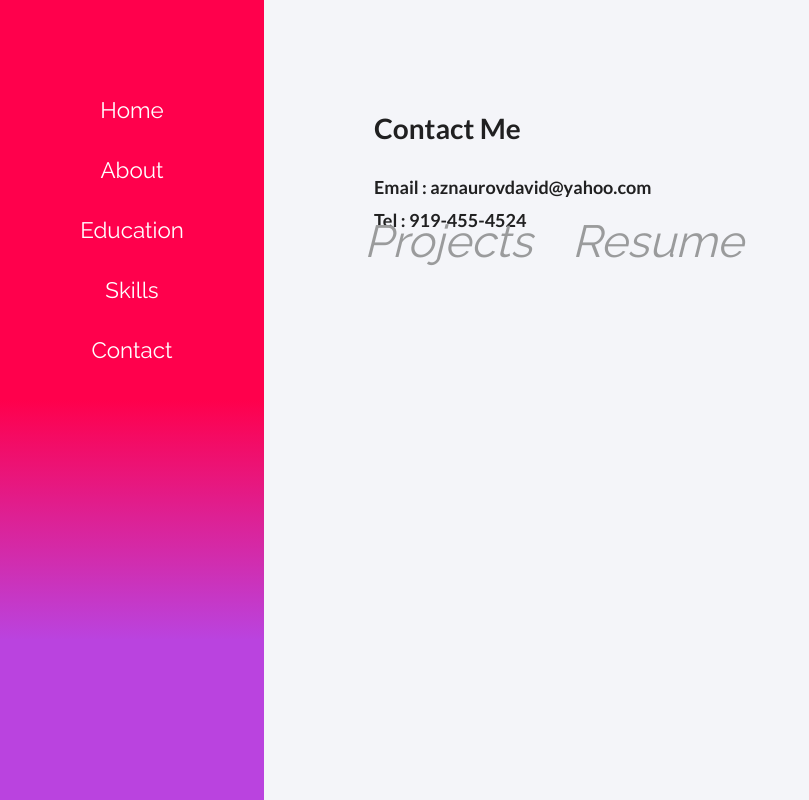
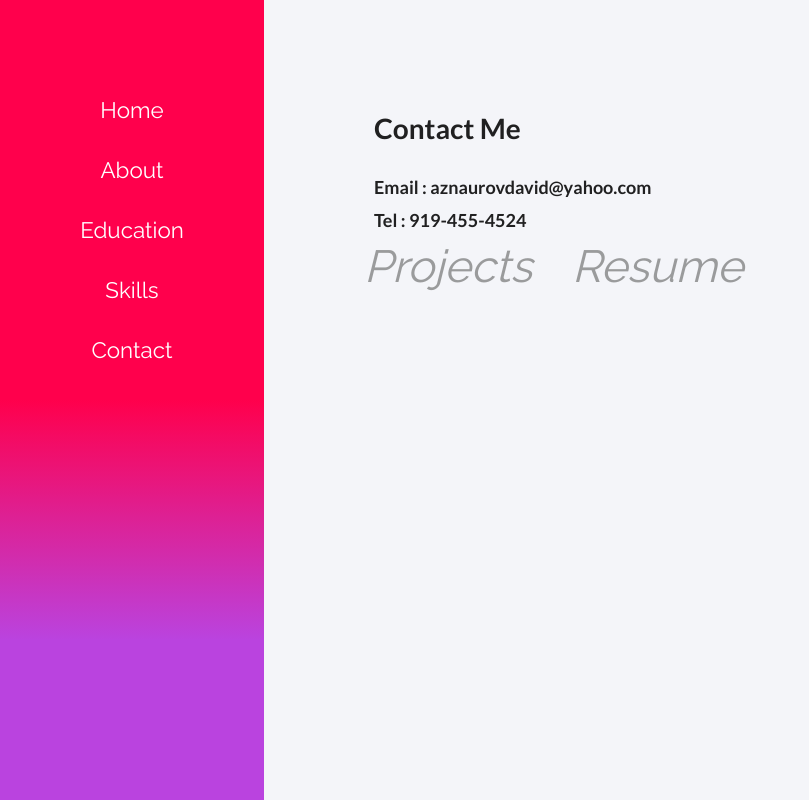
Before and after one commit to Saiffer/PortfolioReact, a React (Create React App) app: page /contact in a window 1280 px wide. Shown: the whole page, without its empty margins (0-809 px from the left). Built offline with nearby package versions, Linux system fonts and the light colour scheme.

Commit message:
mini update font size and image margin

```diff
--- a/src/App.css
+++ b/src/App.css
@@ -4,7 +4,7 @@
   --condiv-flex: 6;
   --fontsize-p: 1.1rem;
   --fontsize-nav: 1.6rem;
-  --typing-font: 2.6rem;
+  --typing-font: 1.6rem;
 }
 * {
   margin: 0;
@@ -43,7 +43,7 @@
 .profilepic {
   border-radius: 50%;
   width: 25%;
-  margin: 60px;
+  margin: 100px;
 }
 .typingeffect {
   font-size: var(--typing-font);
@@ -82,9 +82,9 @@
 }
 .social {
   position: relative;
-  margin-top: 20px;
+  margin-top: 40px;
   display: flex;
-  bottom: 20px;
+  bottom: 15px;
 }
 .social i {
   padding-right: 40px;
```
